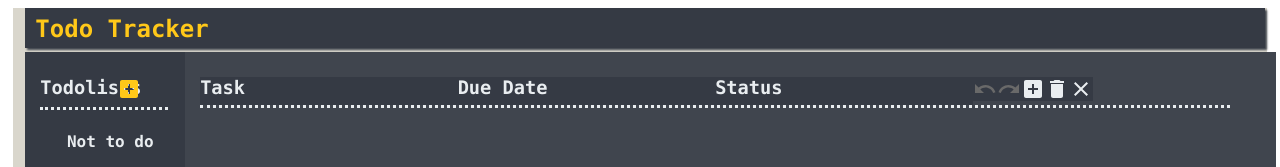
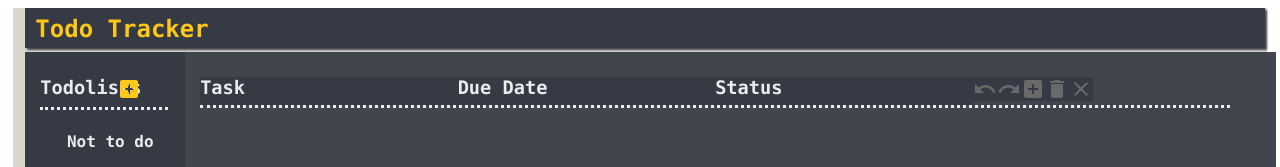
Before and after one commit to tommylin121314/cse316-hw2, a React (Create React App) app: page / in a window 1280 px wide. Shown: the top 167 px of the page. Built offline with nearby package versions, Linux system fonts and the light colour scheme; the HTML template or start-up script is replaced by a standard one.

Commit message:
Fool proof add item, delete list, and close list buttons

```diff
--- a/src/App.js
+++ b/src/App.js
@@ -408,6 +408,7 @@ class App extends Component {
           closeListCallback={this.closeList}
           canUndo={this.tps.hasTransactionToUndo()}
           canRedo={this.tps.hasTransactionToRedo()}
+          listOpen={this.state.currentList.items.length === 0}
         />
       </div>
     );
--- a/src/components/Workspace.js
+++ b/src/components/Workspace.js
@@ -44,13 +44,16 @@ class Workspace extends Component {
                             className={!(this.props.canRedo) ? "list-item-control material-icons todo-button disabled-button" : "list-item-control material-icons todo-button"}
                             onClick={this.handleRedoTransaction}
                         />
-                        <AddBox id="add-item-button" className="list-item-control material-icons todo-button"
+                        <AddBox id="add-item-button"
+                            className={this.props.listOpen ? "list-item-control material-icons todo-button disabled-button" : "list-item-control material-icons todo-button"}
                             onClick={this.handleAddNewItem}
                         />
-                        <Delete id="delete-list-button" className="list-item-control material-icons todo-button"
+                        <Delete id="delete-list-button"
+                            className={this.props.listOpen ? "list-item-control material-icons todo-button disabled-button" : "list-item-control material-icons todo-button"}
                             onClick={this.handleOpenModal}
                         />
-                        <Close id="close-list-button" className="list-item-control material-icons todo-button"
+                        <Close id="close-list-button"
+                            className={this.props.listOpen ? "list-item-control material-icons todo-button disabled-button" : "list-item-control material-icons todo-button"}
                             onClick={this.props.closeListCallback}
                         />
                     </div>
```
